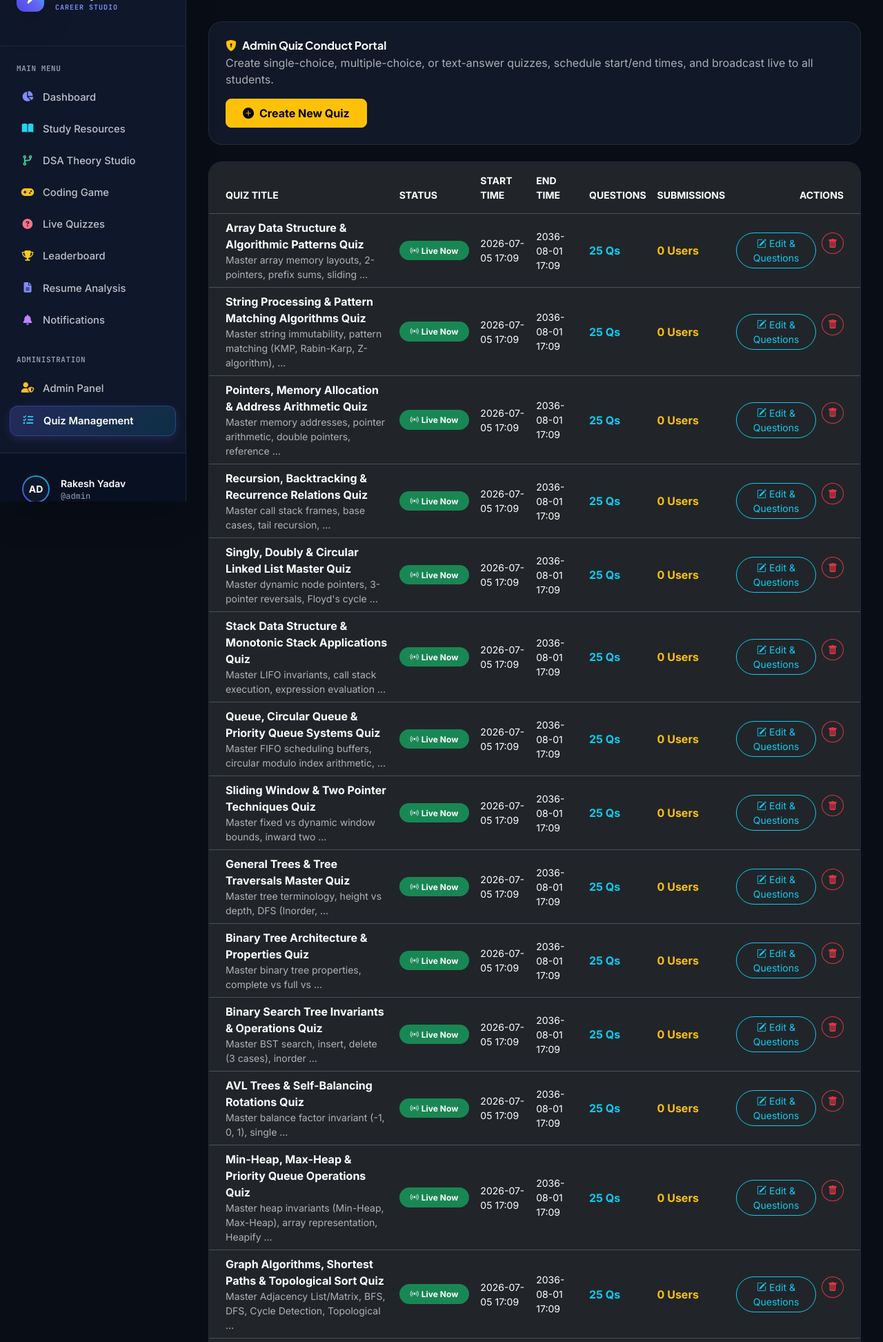
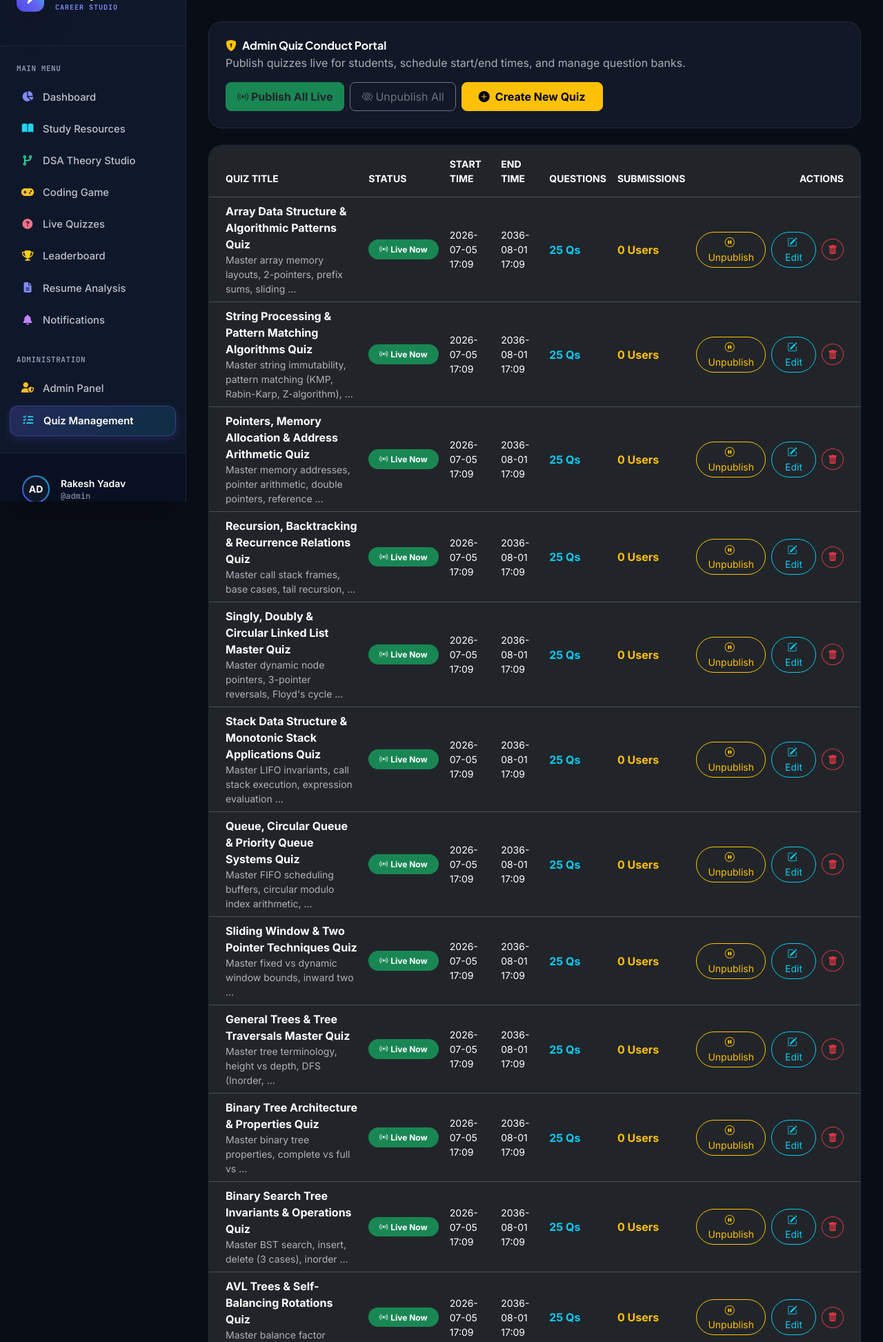
Before and after one commit to Rakesh451-ai/SkillSphere, a Django app: page /dashboard/admin-quizzes/ in a window 1280 px wide. Shown: the part 73-2018 px from the top of the page at 69% size. Run offline with Django 5.2, Linux system fonts and the light colour scheme; a user stored in the database is signed in; data comes from the database, SQL or seed files in the repository; data that the repository does not hold is empty; some libraries are stand-ins or nearby versions.

Commit message:
Fix quiz publishing workflow: students see ONLY admin-published live quizzes with 1-click admin toggle controls

```diff
--- a/dashboard/urls.py
+++ b/dashboard/urls.py
@@ -38,6 +38,9 @@ urlpatterns = [
     path('admin-quizzes/', views.admin_quiz_list, name='admin_quiz_list'),
     path('admin-quizzes/create/', views.admin_quiz_create, name='admin_quiz_create'),
     path('admin-quizzes/<int:quiz_id>/edit/', views.admin_quiz_edit, name='admin_quiz_edit'),
+    path('admin-quizzes/<int:quiz_id>/toggle-live/', views.admin_quiz_toggle_live, name='admin_quiz_toggle_live'),
+    path('admin-quizzes/publish-all/', views.admin_quiz_publish_all, name='admin_quiz_publish_all'),
+    path('admin-quizzes/unpublish-all/', views.admin_quiz_unpublish_all, name='admin_quiz_unpublish_all'),
     path('admin-quizzes/<int:quiz_id>/add-question/', views.admin_quiz_add_question, name='admin_quiz_add_question'),
     path('admin-quizzes/question/<int:question_id>/delete/', views.admin_quiz_delete_question, name='admin_quiz_delete_question'),
     path('admin-quizzes/<int:quiz_id>/delete/', views.admin_quiz_delete, name='admin_quiz_delete'),
--- a/dashboard/views.py
+++ b/dashboard/views.py
@@ -947,13 +947,19 @@ def quiz_list(request):
         except Exception:
             pass
 
+    user_submissions = {s.quiz_id: s for s in QuizSubmission.objects.filter(user=request.user)}
+
     # Only show quizzes allowed/published by admin (is_live=True) unless user is staff
     if request.user.is_staff:
         quizzes = Quiz.objects.all().prefetch_related('questions', 'submissions')
     else:
-        quizzes = Quiz.objects.filter(is_live=True).prefetch_related('questions', 'submissions')
-
-    user_submissions = {s.quiz_id: s for s in QuizSubmission.objects.filter(user=request.user)}
+        # Students see ONLY published quizzes (is_live=True) that are currently Live or Upcoming or previously completed
+        all_published = Quiz.objects.filter(is_live=True).prefetch_related('questions', 'submissions')
+        visible_quiz_ids = []
+        for q in all_published:
+            if q.status in ['live', 'upcoming'] or q.id in user_submissions:
+                visible_quiz_ids.append(q.id)
+        quizzes = Quiz.objects.filter(id__in=visible_quiz_ids).prefetch_related('questions', 'submissions')
 
     context = {
         'quizzes': quizzes,
@@ -1174,6 +1180,44 @@ def admin_quiz_delete(request, quiz_id):
     return redirect('dashboard:admin_quiz_list')
 
 
+@staff_required
+def admin_quiz_toggle_live(request, quiz_id):
+    quiz = get_object_or_404(Quiz, id=quiz_id)
+    now = timezone.now()
+
+    if quiz.is_live and quiz.status == 'live':
+        quiz.is_live = False
+        quiz.save()
+        messages.info(request, f'Quiz "{quiz.title}" has been unpublished and moved to Draft mode.')
+    else:
+        quiz.is_live = True
+        quiz.start_time = now - timezone.timedelta(minutes=5)
+        quiz.end_time = now + timezone.timedelta(days=30)
+        quiz.save()
+        messages.success(request, f'Quiz "{quiz.title}" is now LIVE and published for all students!')
+
+    return redirect('dashboard:admin_quiz_list')
+
+
+@staff_required
+def admin_quiz_publish_all(request):
+    now = timezone.now()
+    Quiz.objects.all().update(
+        is_live=True,
+        start_time=now - timezone.timedelta(minutes=5),
+        end_time=now + timezone.timedelta(days=30)
+    )
+    messages.success(request, 'All 15 DSA quizzes have been published and made LIVE for students!')
+    return redirect('dashboard:admin_quiz_list')
+
+
+@staff_required
+def admin_quiz_unpublish_all(request):
+    Quiz.objects.all().update(is_live=False)
+    messages.info(request, 'All quizzes have been unpublished and moved to Draft mode.')
+    return redirect('dashboard:admin_quiz_list')
+
+
 @login_required
 def dsa_visualizer(request):
     return render(request, 'dashboard/dsa_visualizer.html')
--- a/templates/dashboard/admin_quiz_list.html
+++ b/templates/dashboard/admin_quiz_list.html
@@ -20,9 +20,21 @@
         <div class="admin-quiz-card p-4 d-flex flex-wrap justify-content-between align-items-center gap-3">
             <div>
                 <h3 class="fw-bold mb-1"><i class="bi bi-shield-lock-fill text-warning me-2"></i>Admin Quiz Conduct Portal</h3>
-                <p class="text-muted mb-0">Create single-choice, multiple-choice, or text-answer quizzes, schedule start/end times, and broadcast live to all students.</p>
+                <p class="text-muted mb-0">Publish quizzes live for students, schedule start/end times, and manage question banks.</p>
             </div>
-            <div>
+            <div class="d-flex gap-2 flex-wrap">
+                <form method="POST" action="{% url 'dashboard:admin_quiz_publish_all' %}" onsubmit="return confirm('Publish all 15 DSA quizzes live for students?');">
+                    {% csrf_token %}
+                    <button type="submit" class="btn btn-success text-dark fw-bold px-3 py-2 rounded-3">
+                        <i class="bi bi-broadcast me-1"></i>Publish All Live
+                    </button>
+                </form>
+                <form method="POST" action="{% url 'dashboard:admin_quiz_unpublish_all' %}" onsubmit="return confirm('Unpublish all quizzes (move to draft)?');">
+                    {% csrf_token %}
+                    <button type="submit" class="btn btn-outline-secondary px-3 py-2 rounded-3">
+                        <i class="bi bi-eye-slash me-1"></i>Unpublish All
+                    </button>
+                </form>
                 <button class="btn btn-warning px-4 py-2 rounded-3 fw-bold" data-bs-toggle="modal" data-bs-target="#createQuizModal">
                     <i class="bi bi-plus-circle-fill me-2"></i>Create New Quiz
                 </button>
@@ -54,12 +66,12 @@
                                 <div class="small text-muted">{{ q.description|truncatewords:8 }}</div>
                             </td>
                             <td>
-                                {% if q.status == 'live' %}
+                                {% if not q.is_live %}
+                                    <span class="badge bg-secondary px-3 py-2 rounded-pill"><i class="bi bi-pencil me-1"></i>Draft (Hidden)</span>
+                                {% elif q.status == 'live' %}
                                     <span class="badge bg-success px-3 py-2 rounded-pill fw-bold"><i class="bi bi-broadcast me-1"></i>Live Now</span>
                                 {% elif q.status == 'upcoming' %}
                                     <span class="badge bg-warning text-dark px-3 py-2 rounded-pill fw-bold"><i class="bi bi-clock-history me-1"></i>Upcoming</span>
-                                {% elif q.status == 'draft' %}
-                                    <span class="badge bg-secondary px-3 py-2 rounded-pill"><i class="bi bi-pencil me-1"></i>Draft</span>
                                 {% else %}
                                     <span class="badge bg-dark px-3 py-2 rounded-pill"><i class="bi bi-check-circle me-1"></i>Ended</span>
                                 {% endif %}
@@ -69,9 +81,22 @@
                             <td class="fw-bold text-info">{{ q.questions.count }} Qs</td>
                             <td class="fw-bold text-warning">{{ q.submissions.count }} Users</td>
                             <td class="text-end pe-4">
-                                <div class="d-flex gap-2 justify-content-end">
+                                <div class="d-flex gap-2 justify-content-end align-items-center">
+                                    <form method="POST" action="{% url 'dashboard:admin_quiz_toggle_live' q.id %}">
+                                        {% csrf_token %}
+                                        {% if q.is_live and q.status == 'live' %}
+                                            <button type="submit" class="btn btn-sm btn-outline-warning rounded-pill px-3" title="Unpublish this quiz">
+                                                <i class="bi bi-pause-circle me-1"></i>Unpublish
+                                            </button>
+                                        {% else %}
+                                            <button type="submit" class="btn btn-sm btn-success text-dark fw-bold rounded-pill px-3" title="Make this quiz Live for students">
+                                                <i class="bi bi-broadcast me-1"></i>Publish / Make Live
+                                            </button>
+                                        {% endif %}
+                                    </form>
+
                                     <a href="{% url 'dashboard:admin_quiz_edit' q.id %}" class="btn btn-sm btn-outline-info rounded-pill px-3">
-                                        <i class="bi bi-pencil-square me-1"></i>Edit & Questions
+                                        <i class="bi bi-pencil-square me-1"></i>Edit
                                     </a>
                                     <form method="POST" action="{% url 'dashboard:admin_quiz_delete' q.id %}" onsubmit="return confirm('Delete this quiz?');">
                                         {% csrf_token %}
```
Also changed, not shown: create_dsa_quizzes.py (+1 -7 lines).
